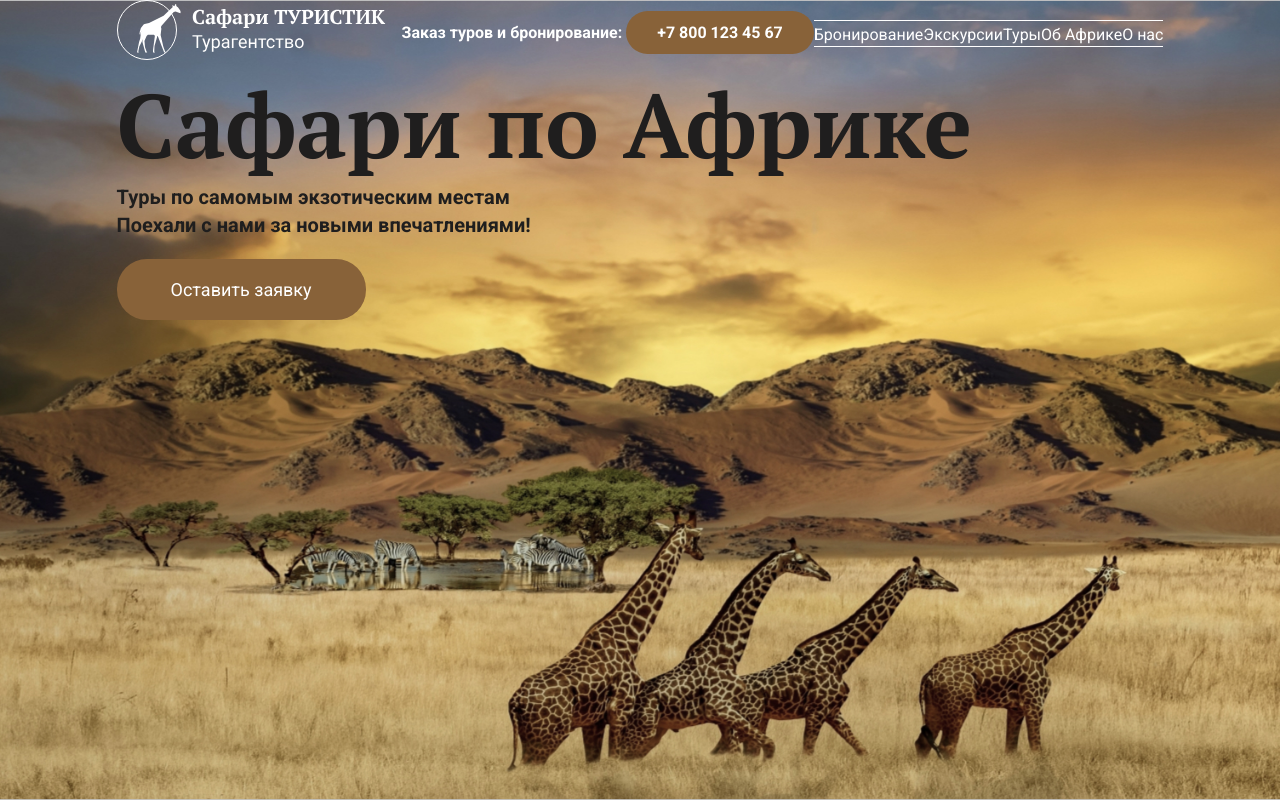
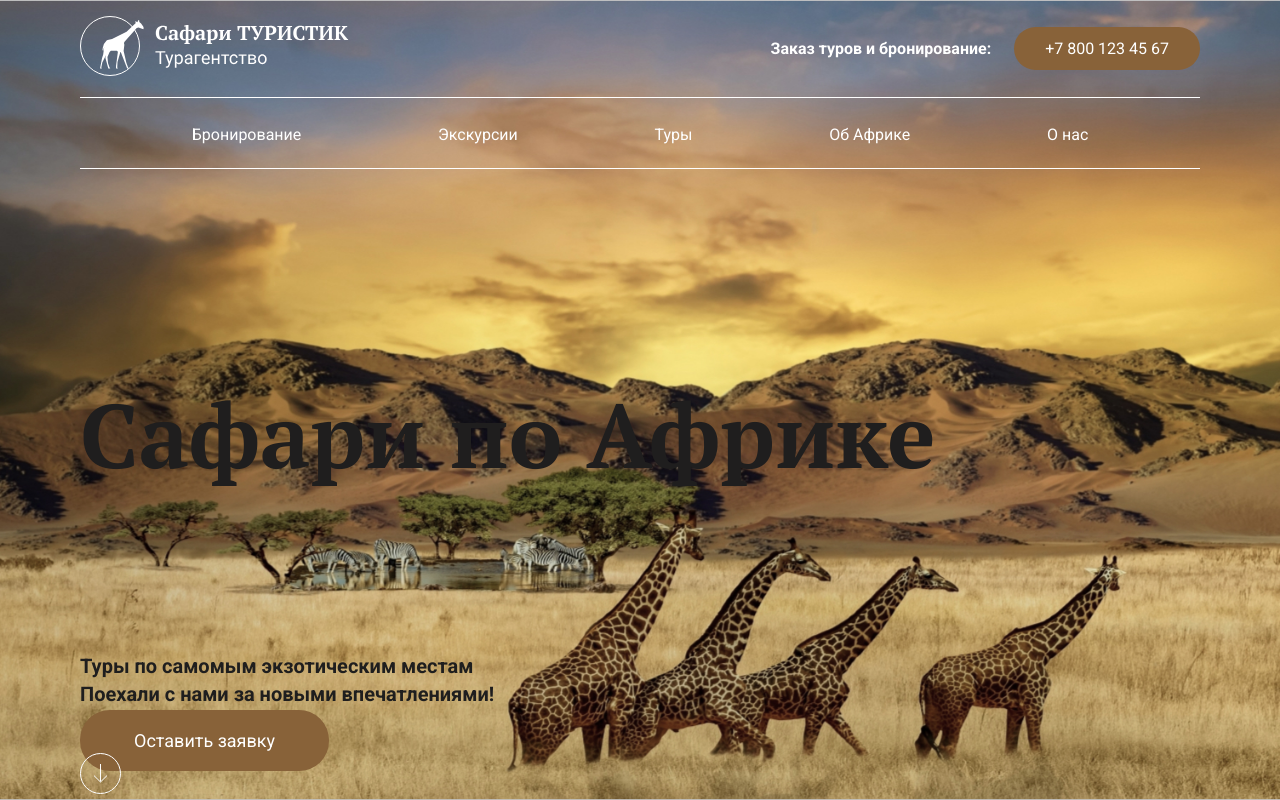
Before and after one commit to GolovanovAlex/Safari_in_Africa_landing, a plain HTML site: page index.html in a window 1280 px wide. Drawn offline with nearby package versions, Linux system fonts and the light colour scheme.

Commit message:
header++

```diff
--- a/index.html
+++ b/index.html
@@ -63,7 +63,15 @@
               Туры по самомым экзотическим местам Поехали с нами за новыми
               впечатлениями!
             </p>
-            <button class="button header__bottom-btn">Оставить заявку</button>
+            <a class="button header__bottom-btn" href="#">Оставить заявку</a>
+            <div class="header__arrow">
+              <a class="header__arrow-link" href="#"
+                ><img
+                  src="images/icon/arrow-down.svg"
+                  alt="Arrow_Down"
+                  class="header__arrow-img"
+              /></a>
+            </div>
           </div>
         </div>
       </div>
--- a/scss/style.scss
+++ b/scss/style.scss
@@ -44,27 +44,29 @@ body {
   margin: 0 auto;
 }
 // ---- ---- main ---- ---- //
-.logo {
-  &__img {
-  }
-}
 .menu {
+  width: 100%;
   max-width: 1120px;
-  order: 3;
   border-top: 1px solid $color-text-light;
   border-bottom: 1px solid $color-text-light;
+  padding: 27px 0 24px;
+  margin-top: 15px;
   &__list {
     display: flex;
-    justify-content: space-around;
+    justify-content: space-evenly;
     align-items: center;
   }
   &__item {
-  }
-  &__link {
     font-size: 16px;
     font-weight: 400;
     line-height: 19px;
     color: $color-text-light;
+    &:hover {
+      background-color: $color-accent;
+    }
+  }
+  &__link {
+    padding: 27px 25px 24px;
   }
 }
 .button {
@@ -84,14 +86,18 @@ body {
   background-position: center;
   background-repeat: no-repeat;
   background-size: cover;
-  min-height: 100vh;
   &__inner {
+    display: flex;
+    flex-direction: column;
+    justify-content: space-between;
+    min-height: 100vh;
   }
   &__top {
     display: flex;
     justify-content: space-between;
     align-items: center;
     flex-wrap: wrap;
+    padding: 16px 0 49px;
   }
   &__phone {
     font-size: 16px;
@@ -100,12 +106,11 @@ body {
     color: $color-text-light;
   }
   &__phone-number {
-    font-size: 16px;
-    line-height: 130%;
-    color: $color-text-light;
+    font-weight: 400;
     background-color: $color-accent;
     border-radius: 22px;
     padding: 12px 31px;
+    margin-left: 19px;
   }
   &__title {
     font-family: 'PT Serif', serif;
@@ -124,4 +129,10 @@ body {
   }
   &__bottom-btn {
   }
+  &__arrow {
+  }
+  &__arrow-link {
+  }
+  &__arrow-img {
+  }
 }
```
Also changed, not shown: css/style.css.
